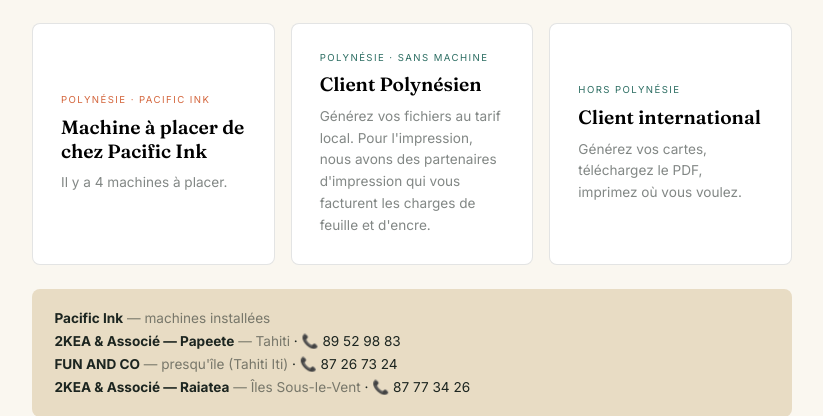
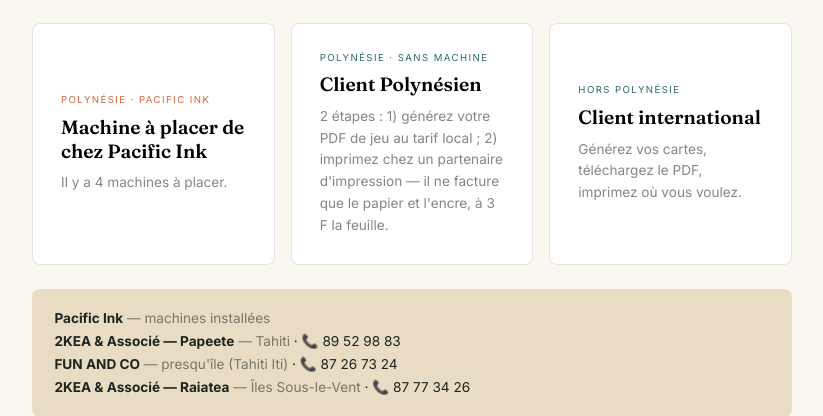
Before and after one commit to directionvaikeashop-cloud/manaprint, a Flask app: page / in a window 1280 px wide. Shown: the part 346-762 px from the top of the page, without its empty margins (228-1051 px from the left). Run offline with Flask 3, Linux system fonts and the light colour scheme.

Commit message:
Update index.html

```diff
--- a/templates/index.html
+++ b/templates/index.html
@@ -66,7 +66,7 @@
         <button class="card-choice" onclick="montrer('ecran-poly')">
           <p class="label-mono" data-i18n="poly_label" style="color:var(--teal)">Polynésie · sans machine</p>
           <h3 class="display" data-i18n="poly_titre" style="font-size:1.2rem;margin-bottom:.6rem">Client Polynésien</h3>
-          <p data-i18n="poly_desc" style="font-size:.85rem;color:var(--muted);line-height:1.6">Générez vos fichiers au tarif local. Pour l'impression, nous avons des partenaires d'impression qui vous facturent les charges de feuille et d'encre.</p>
+          <p data-i18n="poly_desc" style="font-size:.85rem;color:var(--muted);line-height:1.6">2 étapes : 1) générez votre PDF de jeu au tarif local ; 2) imprimez chez un partenaire d'impression — il ne facture que le papier et l'encre, à 3 F la feuille.</p>
         </button>
         <button class="card-choice" onclick="montrer('ecran-intl')">
           <p class="label-mono" data-i18n="intl_label" style="color:var(--teal)">Hors Polynésie</p>
@@ -155,11 +155,7 @@
       <label class="field-label" data-i18n="lbl_datelieu">Date et lieu</label>
       <input id="gen-datelieu" data-i18n-ph="ph_datelieu" placeholder="Ex : 24 déc. 2026 — Papeete">
       <label class="field-label" data-i18n="lbl_tel">Téléphone du responsable</label>
-      <input id="gen-tel" data-i18n-ph="ph_tel" placeholder="Ex : 87 12 34 56">
-      <label class="field-label" data-i18n="lbl_couleurperso">Couleur dominante <span class="opt" data-i18n="opt_facult">(optionnel)</span></label>
-      <input id="gen-couleurperso" data-i18n-ph="ph_couleurperso" placeholder="Ex : bleu lagon">
-      <label class="field-label" data-i18n="lbl_theme">Thème <span class="opt" data-i18n="opt_facult">(optionnel)</span></label>
-      <input id="gen-theme" data-i18n-ph="ph_theme" placeholder="Ex : ambiance plage tropicale" style="margin-bottom:0">
+      <input id="gen-tel" data-i18n-ph="ph_tel" placeholder="Ex : 87 12 34 56" style="margin-bottom:0">
     </div>
 
     <!-- 4. Essai gratuit -->
@@ -178,7 +174,7 @@
       <p id="gen-prix" style="font-size:.95rem;font-weight:600;color:var(--teal-d);margin-bottom:.9rem"></p>
 
       <div id="gen-part-wrap" class="hidden" style="margin-bottom:.9rem">
-        <label class="field-label" data-i18n="lbl_partenaire">Choisir une machine Pacific Ink</label>
+        <label class="field-label" data-i18n="lbl_partenaire">Choisir un partenaire d'impression</label>
         <select id="gen-partenaire" onchange="majPartInfo()" style="margin-bottom:0">
           <option value="" data-i18n="part_self">Je télécharge le PDF moi-même</option>
         </select>
@@ -254,7 +250,7 @@ const T = {
  pi_desc:{fr:"Il y a 4 machines à placer.",en:"4 machines available to install."},
  poly_label:{fr:"Polynésie · sans machine",en:"Polynesia · no machine"},
  poly_titre:{fr:"Client Polynésien",en:"Polynesian Client"},
- poly_desc:{fr:"Générez vos fichiers au tarif local. Pour l'impression, nous avons des partenaires d'impression qui vous facturent les charges de feuille et d'encre.",en:"Generate your files at the local rate. For printing, we have print partners who bill you for paper and ink costs."},
+ poly_desc:{fr:"2 étapes : 1) générez votre PDF de jeu au tarif local ; 2) imprimez chez un partenaire d'impression — il ne facture que le papier et l'encre, à 3 F la feuille.",en:"2 steps: 1) generate your game PDF at the local rate; 2) print at a print partner — they only charge for paper and ink, at 3 F per sheet."},
  intl_label:{fr:"Hors Polynésie",en:"Outside Polynesia"},
  intl_titre:{fr:"Client international",en:"International Client"},
  intl_desc:{fr:"Générez vos cartes, téléchargez le PDF, imprimez où vous voulez.",en:"Generate your cards, download the PDF, print anywhere."},
@@ -263,7 +259,7 @@ const T = {
  part_funco:{fr:"— presqu'île (Tahiti Iti)",en:"— peninsula (Tahiti Iti)"},
  part_raiatea:{fr:"— Îles Sous-le-Vent",en:"— Leeward Islands"},
  part_papeete:{fr:"— Tahiti",en:"— Tahiti"},
- lbl_partenaire:{fr:"Choisir une machine Pacific Ink",en:"Choose a Pacific Ink machine"},
+ lbl_partenaire:{fr:"Choisir un partenaire d'impression",en:"Choose a print partner"},
  part_self:{fr:"Je télécharge le PDF moi-même",en:"I download the PDF myself"},
  part_info:{fr:"Après validation, ton PDF est envoyé à",en:"After approval, your PDF is sent to"},
  crosslink:{fr:"Tu organises des tournois ? Joue en ligne sur Ticket Bingo",en:"Running tournaments? Play online on Ticket Bingo"},
@@ -460,8 +456,8 @@ function collectPerso(msgEl){
   if(!ev||!ti||!dl||!tel){ if(msgEl){ msgEl.style.color="var(--coral)"; msgEl.textContent=t("msg_champs"); } return null; }
   return {
     nom_evenement:ev, titre_jeu:ti, date_lieu:dl, telephone:tel,
-    couleur_perso:document.getElementById('gen-couleurperso').value.trim(),
-    theme:document.getElementById('gen-theme').value.trim(),
+    couleur_perso:"",
+    theme:"",
   };
 }
 function telecharger(blob, nom){
```
